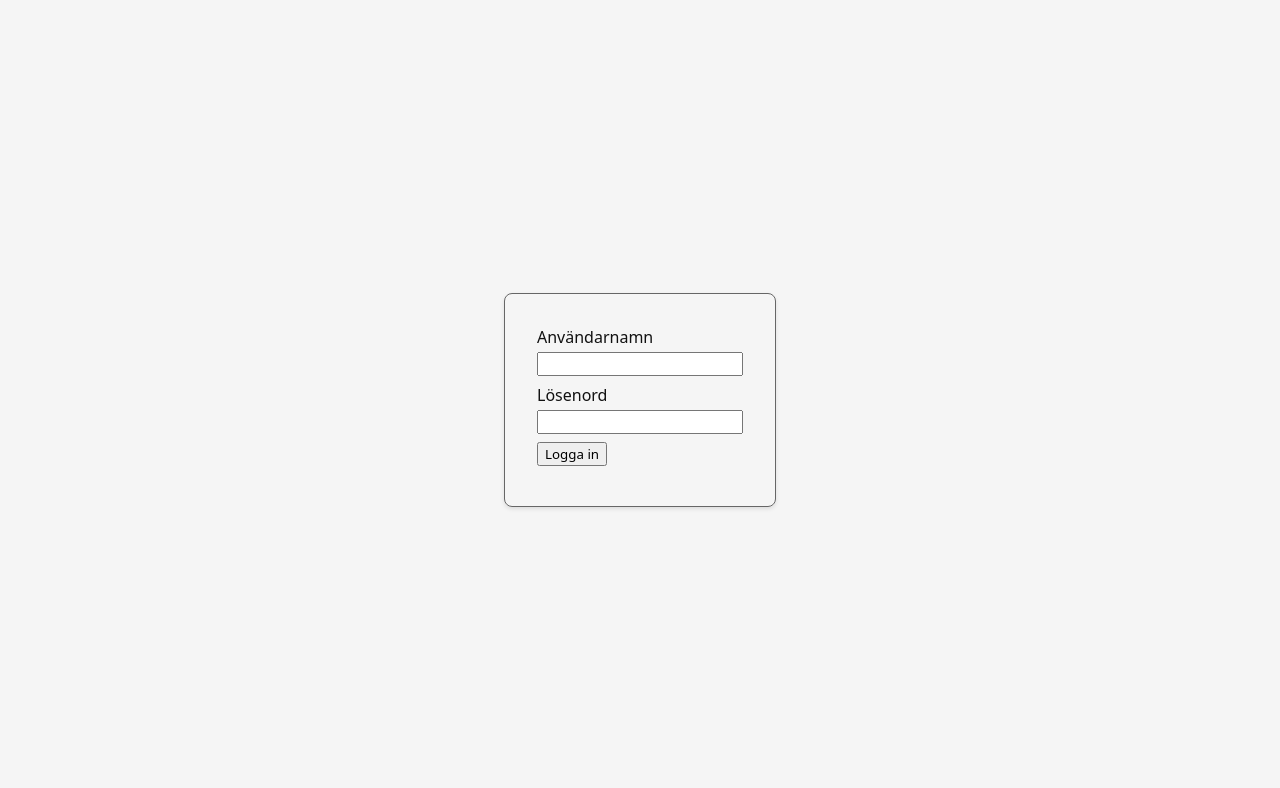
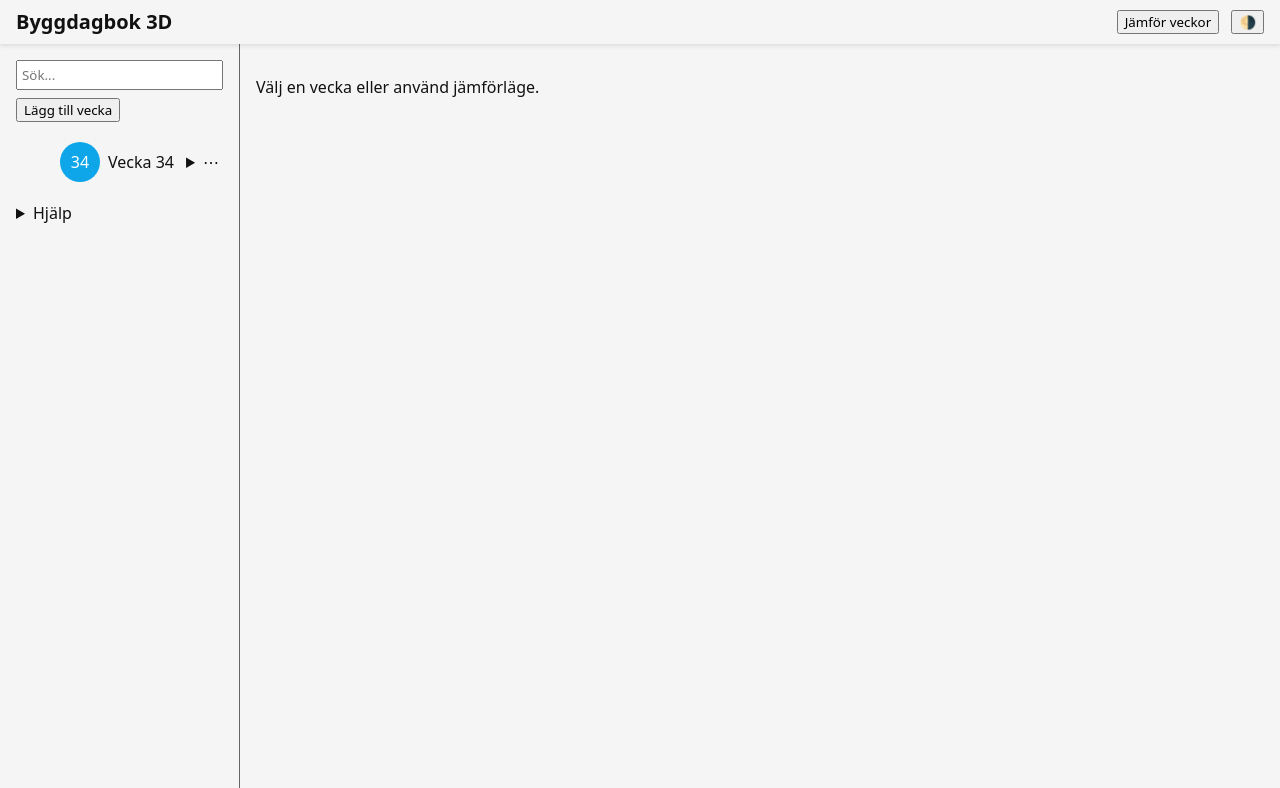
Before and after one commit to AndersEriicsson/3D, a plain HTML site: page index.html in a window 1280 px wide. Drawn offline with Linux system fonts and the light colour scheme.

Commit message:
Update index.html

```diff
--- a/index.html
+++ b/index.html
@@ -7,7 +7,6 @@
 3D Gaussian Splatting Diary
 - Metadata lagras i localStorage nyckel "gsDiary.v1.weeks"
 - Blobs (tumnaglar & PDF:er) lagras i IndexedDB "gsDiaryDB" store "files"
-- Inloggningssession lagras i sessionStorage nyckel "gsDiary.session"
 - Tema lagras i localStorage nyckel "gsDiary.v1.theme"
 - Rensa lagring via webbläsarens utvecklarverktyg för att nollställa appen
 -->
@@ -117,10 +116,6 @@ main{
 .modal-content iframe{
  width:80vw;height:80vh;border:0;
 }
-.login-screen{
- position:fixed;top:0;left:0;width:100%;height:100%;display:flex;align-items:center;justify-content:center;background:var(--bg);z-index:40;
-}
-.login-box{border:1px solid var(--muted);padding:2rem;border-radius:.5rem;box-shadow:0 2px 4px rgba(0,0,0,.1);}
 .form-field{margin-bottom:.5rem;}
 .form-field label{display:block;margin-bottom:.25rem;}
 /* compare layout */
@@ -131,27 +126,12 @@ main{
 </style>
 </head>
 <body>
-<div id="loginScreen" class="login-screen">
-  <form id="loginForm" class="login-box" aria-label="Inloggning">
-    <div class="form-field">
-      <label for="loginUser">Användarnamn</label>
-      <input id="loginUser" required>
-    </div>
-    <div class="form-field">
-      <label for="loginPass">Lösenord</label>
-      <input id="loginPass" type="password" required>
-    </div>
-    <button type="submit">Logga in</button>
-    <div id="loginError" style="color:red;margin-top:.5rem;"></div>
-  </form>
-</div>
 <header>
   <h1>Byggdagbok 3D</h1>
   <div class="top-actions">
     <button id="sidebarToggle" aria-label="Visa/Dölj sidomeny">☰</button>
     <button id="compareToggle">Jämför veckor</button>
     <button id="themeToggle" aria-label="Tema">🌗</button>
-    <button id="logoutBtn">Logga ut</button>
   </div>
 </header>
 <div id="app" class="app hidden" aria-label="Applikation">
@@ -198,19 +178,14 @@ main{
 <script type="module">
 const LS_KEY='gsDiary.v1.weeks';
 const THEME_KEY='gsDiary.v1.theme';
-const SESSION_KEY='gsDiary.session';
 const DB_NAME='gsDiaryDB';
 
-const loginScreen=document.getElementById('loginScreen');
-const loginForm=document.getElementById('loginForm');
-const loginError=document.getElementById('loginError');
 const app=document.getElementById('app');
 const weekListEl=document.getElementById('weekList');
 const searchEl=document.getElementById('search');
 const mainEl=document.getElementById('main');
 const themeToggle=document.getElementById('themeToggle');
 const compareToggle=document.getElementById('compareToggle');
-const logoutBtn=document.getElementById('logoutBtn');
 const sidebar=document.getElementById('sidebar');
 const sidebarToggle=document.getElementById('sidebarToggle');
 const addWeekBtn=document.getElementById('addWeek');
@@ -224,21 +199,6 @@ themeToggle.addEventListener('click',()=>{
   const t=localStorage.getItem(THEME_KEY)==='dark'?'light':'dark';
   localStorage.setItem(THEME_KEY,t);applyTheme();
 });
-
-loginForm.addEventListener('submit',e=>{
-  e.preventDefault();
-  const u=loginForm.loginUser.value;
-  const p=loginForm.loginPass.value;
-  if(u==='admin1'&&p==='admin1'){
-    sessionStorage.setItem(SESSION_KEY,'1');
-    loginScreen.classList.add('hidden');
-    startApp();
-  }else{
-    loginError.textContent='Felaktiga uppgifter.';
-  }
-});
-logoutBtn.addEventListener('click',()=>{sessionStorage.removeItem(SESSION_KEY);location.reload();});
-
 function ensureSampleWeek(){
   if(listWeeks().length===0){
     const w={id:crypto.randomUUID(),label:'Vecka 34',embedSrc:'',description:'',thumbBlobId:null,pdfBlobIds:[],pdfNames:[],createdAt:Date.now()};
@@ -456,7 +416,7 @@ function handleHash(){
 }
 window.addEventListener('hashchange',handleHash);
 
-if(sessionStorage.getItem(SESSION_KEY)==='1'){loginScreen.classList.add('hidden');startApp();}
+startApp();
 </script>
 </body>
 </html>
```
